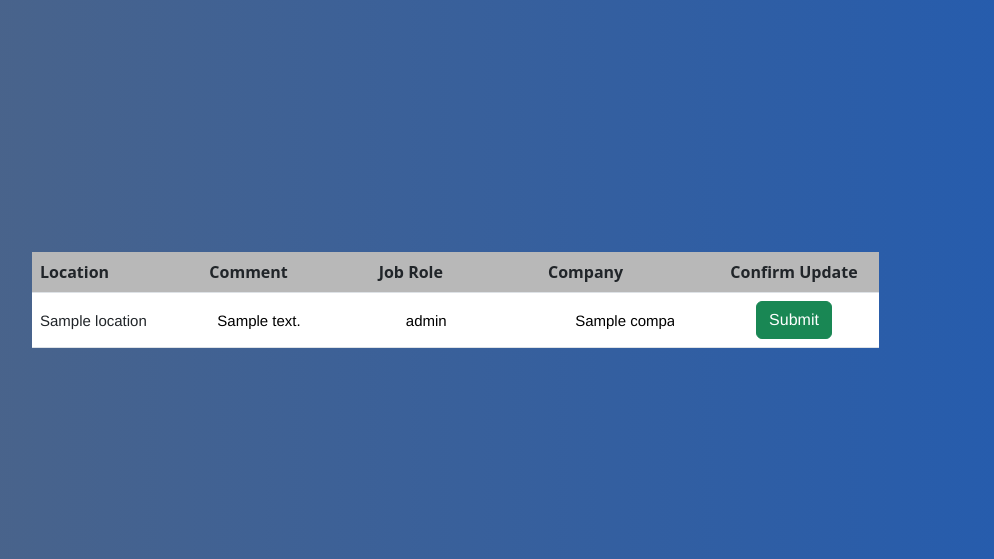
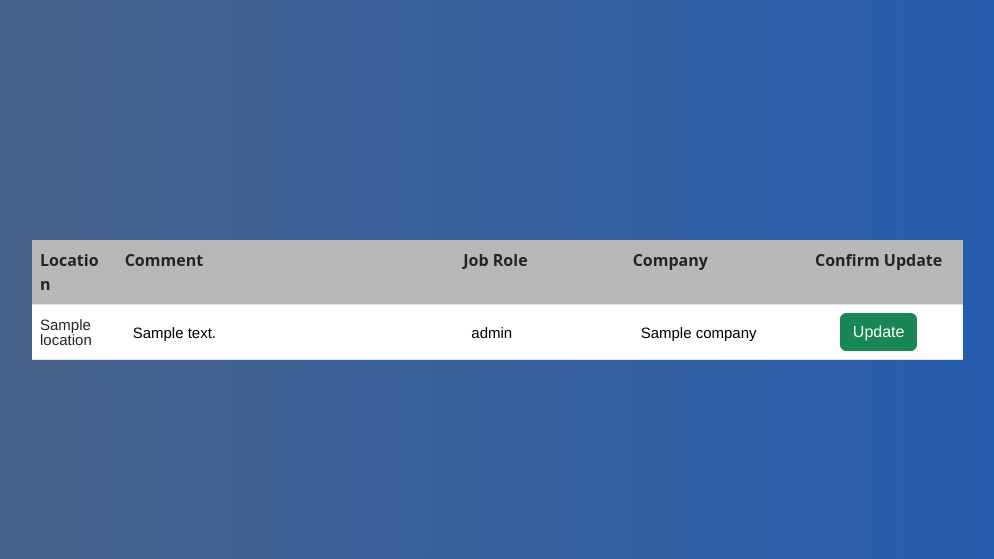
Before and after one commit to tomsenior20/Web_Application_TomSenior, a Flask app: template templates/home.html in a window 1280 px wide. Shown: the part 647-1206 px from the top of the page, without its empty margins (100-1094 px from the left). Run offline with Flask 3, Linux system fonts and the light colour scheme; the template is opened without the code that fills it: most values are stand-ins (such as "Sample title", 1, 10 or a date in 2020).

Commit message:
fixed table styling for admin & non admin

```diff
--- a/templates/home.html
+++ b/templates/home.html
@@ -95,16 +95,20 @@
         <table class="table">
             <thead>
                 <tr class="row">
-                    <th class="data_record_header text-break col-2" scope="col">Location</th>
-                    <th class="data_record_header col-2" scope="col">Comment</th>
+                    {% for user in returned_user%}
+                    <th class="data_record_header text-break col-1" scope="col">Location</th>
+                    {% if user and user.admin_privilege == 'yes' %}
+                    <th class="data_record_header col-3" scope="col">Comment</th>
+                    {% else %}
+                    <th class="data_record_header col-4" scope="col">Comment</th>
+                    {% endif %}
                     <th class="data_record_header col-2" scope="col">Job Role</th>
                     <th class="data_record_header col-2" scope="col">Company</th>
-                    {% for user in returned_user%}
                     {% if user and user.admin_privilege == 'yes' %}
                     <th class="data_record_header col-2 text-center" scope="col">Delete Row</th>
                     {% endif %}
+                    <th class="data_record_header col-2 text-center" scope="col">Confirm Update</th>
                     {% endfor %}
-                    <th class="data_record_header col-2 text-center" scope="col">Confirm Update</th>
 
                 </tr>
             </thead>
@@ -112,15 +116,21 @@
                 <!-- For each record the table row with table columns will be created -->
                 {% for data_record in returned_data %}
                 <tr class="row">
-                    <td class="data_record_text col-2 d-flex justify-content-start align-items-center" id="location" name="location" value="{{ data_record.location }}">{{ data_record.Location }}</td>
-                    <td class="data_record_text col-2 d-flex justify-content-start align-items-center">
-                        <input class="border-0 p-2 editRecord w-75" id="comment" name="comment" value="{{ data_record.comment }}" onchange="updateHiddenInput('comment', this.value)"></input>
+                    <td class="data_record_text col-1 d-flex justify-content-start align-items-center flex-wrap" id="location" name="location" value="{{ data_record.location }}">{{ data_record.Location }}</td>
+                    {% if data_record and data_record.admin_privilege == 'yes' %}
+                    <td class="data_record_text col-2 d-flex justify-content-start align-items-center flex-wrap">
+                        <input class="border-0 p-2 editRecord w-100" id="comment" name="comment" value="{{ data_record.comment }}" onchange="updateHiddenInput('comment', this.value)"></input>
                     </td>
-                    <td class="data_record_text col-2 d-flex justify-content-center align-items-center">
-                        <input class="border-0 p-2 editRecord w-75" id="JobRole" name="JobRole" value="{{ data_record.jobrole }}" onchange="updateHiddenInput('JobRole', this.value)"></input>
+                    {% else %}
+                        <td class="data_record_text col-4 d-flex justify-content-start align-items-center flex-wrap">
+                        <input class="border-0 p-2 editRecord w-100" id="comment" name="comment" value="{{ data_record.comment }}" onchange="updateHiddenInput('comment', this.value)"></input>
+                        </td>
+                    {% endif %}
+                    <td class="data_record_text col-2 d-flex justify-content-center align-items-center flex-wrap">
+                        <input class="border-0 p-2 editRecord w-100" id="JobRole" name="JobRole" value="{{ data_record.jobrole }}" onchange="updateHiddenInput('JobRole', this.value)"></input>
                     </td>
-                    <td class="data_record_text col-2 d-flex justify-content-center align-items-center">
-                        <input class="border-0 p-2 editRecord w-75" id="company" name="company" value="{{ data_record.company }}" onchange="updateHiddenInput('company', this.value)"></input>
+                    <td class="data_record_text col-2 d-flex justify-content-center align-items-center flex-wrap">
+                        <input class="border-0 p-2 editRecord w-100" id="company" name="company" value="{{ data_record.company }}" onchange="updateHiddenInput('company', this.value)"></input>
                     </td>
                     {% for user in returned_user%}
                     {% if user and user.admin_privilege == 'yes' %}
@@ -138,7 +148,7 @@
                         <input type="hidden" id="hidden_comment" name="comment">
                         <input type="hidden" id="hidden_JobRole" name="JobRole">
                         <input type="hidden" id="hidden_company" name="company">
-                        <button class="btn btn-success success_btn" type="submit">Submit</button>
+                        <button class="btn btn-success success_btn" type="submit">Update</button>
                     </form>
                     </td>
                 </tr>
```
Also changed, not shown: database.db.
